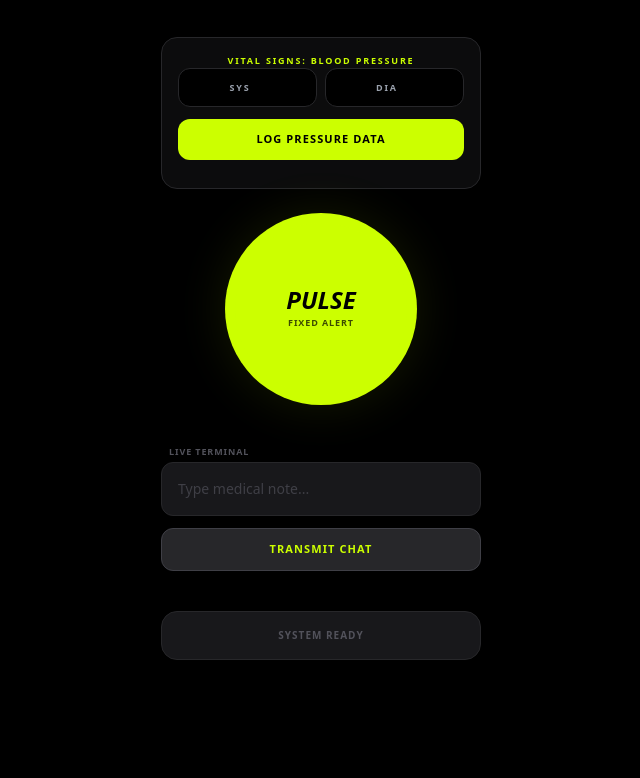
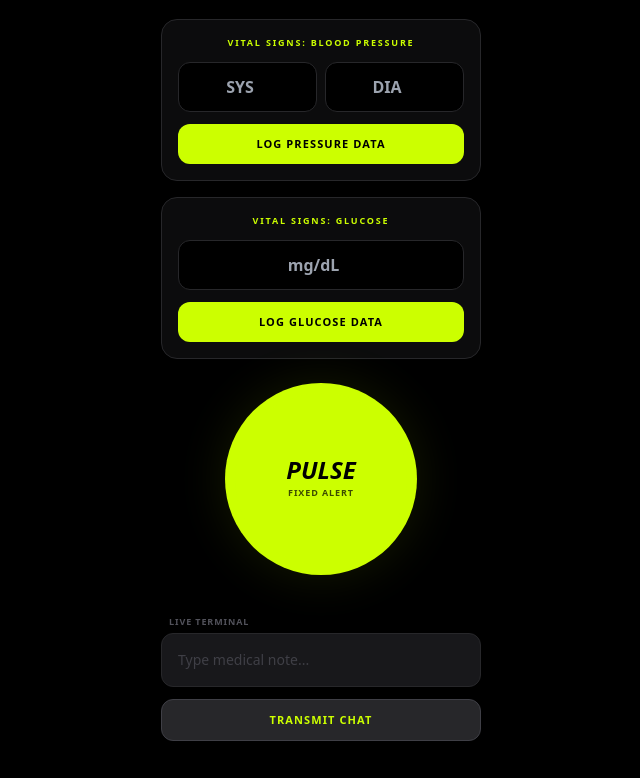
Before and after one commit to PreventiveHP/montcode-sender, a website: page index.html in a window 1280 px wide. Shown: the part 98-876 px from the top of the page, without its empty margins (319-959 px from the left). Before the commit the page ends 800 px from the top, so only its background shows below. Drawn offline with nearby package versions, Linux system fonts and the light colour scheme.

Commit message:
Update index.html

```diff
--- a/index.html
+++ b/index.html
@@ -1,245 +1,123 @@
    <!DOCTYPE html>
-
 <html lang="en">
-
 <head>
-
     <meta charset="UTF-8">
-
     <meta name="viewport" content="width=device-width, initial-scale=1.0">
-
     <title>SENDER TEST - MontCode™</title>
-
     <script src="https://js.pusher.com/8.2.0/pusher.min.js"></script>
-
     <script src="https://cdn.tailwindcss.com"></script>
-
 </head>
-
 <body class="bg-black text-white flex flex-col items-center justify-center min-h-screen p-6 font-sans">
 
-
-
     <div class="text-center mb-10">
-
         <h1 class="text-[#ccff00] text-3xl font-black italic tracking-tighter uppercase leading-none">SENDER TEST</h1>
-
-        <p class="text-zinc-500 text-[10px] font-bold uppercase tracking-[0.3em] mt-2">Bridge Transmitter v2.0</p>
-
+        <p class="text-zinc-500 text-[10px] font-bold uppercase tracking-[0.3em] mt-2">Bridge Transmitter v2.1</p>
     </div>
 
-
+    <div class="w-full max-w-xs bg-zinc-900/50 border border-zinc-800 p-4 rounded-2xl mb-4 shadow-xl">
+        <span class="text-[9px] text-[#ccff00] uppercase tracking-[0.2em] font-bold block mb-3 text-center">Vital Signs: Blood Pressure</span>
+        <div class="flex gap-2 mb-3">
+            <input type="number" id="bp-sys" placeholder="SYS" class="w-1/2 bg-black border border-zinc-800 rounded-xl p-3 text-center text-[#ccff00] font-bold outline-none focus:border-[#ccff00] transition-all">
+            <input type="number" id="bp-dia" placeholder="DIA" class="w-1/2 bg-black border border-zinc-800 rounded-xl p-3 text-center text-[#ccff00] font-bold outline-none focus:border-[#ccff00] transition-all">
+        </div>
+        <button onclick="prepararEnvioBP()" class="w-full bg-[#ccff00] text-black font-black py-3 rounded-xl uppercase text-[11px] tracking-widest hover:bg-white transition-all">
+            Log Pressure Data
+        </button>
+    </div>
 
     <div class="w-full max-w-xs bg-zinc-900/50 border border-zinc-800 p-4 rounded-2xl mb-6 shadow-xl">
+        <span class="text-[9px] text-[#ccff00] uppercase tracking-[0.2em] font-bold block mb-3 text-center">Vital Signs: Glucose</span>
+        <div class="flex gap-2 mb-3">
+            <input type="number" id="glu-val" placeholder="mg/dL" class="w-full bg-black border border-zinc-800 rounded-xl p-3 text-center text-[#ccff00] font-bold outline-none focus:border-[#ccff00] transition-all">
+        </div>
+        <button onclick="prepararEnvioGLU()" class="w-full bg-[#ccff00] text-black font-black py-3 rounded-xl uppercase text-[11px] tracking-widest hover:bg-white transition-all">
+            Log Glucose Data
+        </button>
+    </div>
 
-        <label class="text-[9px] text-[#ccff00] uppercase tracking-[0.2em] font-bold block mb-3 text-center">Vital Signs: Blood Pressure</p>
+    <button id="send-btn" onclick="enviarDato('HOLA MUNDO DESDE EL TEST')"
+        class="w-48 h-48 bg-[#ccff00] text-black font-black rounded-full border-[10px] border-[#ccff00]/20 shadow-[0_0_50px_rgba(204,255,0,0.1)] active:scale-95 transition-all flex flex-col items-center justify-center focus:outline-none mb-10">
+        <span class="text-2xl italic uppercase leading-none">PULSE</span>
+        <span class="text-[9px] opacity-70 mt-1 uppercase tracking-[0.1em]">Fixed Alert</span>
+    </button>
 
-        <div class="flex gap-2 mb-3">
-
-            <input type="number" id="bp-sys" placeholder="SYS" class="w-1/2 bg-black border border-zinc-800 rounded-xl p-3 text-center text-[#ccff00] font-bold outline-none focus:border-[#ccff00] transition-all">
-
-            <input type="number" id="bp-dia" placeholder="DIA" class="w-1/2 bg-black border border-zinc-800 rounded-xl p-3 text-center text-[#ccff00] font-bold outline-none focus:border-[#ccff00] transition-all">
-
+    <div class="w-full max-w-xs space-y-3">
+        <div class="flex flex-col">
+            <label class="text-[9px] text-zinc-600 uppercase tracking-widest ml-2 mb-1 font-bold">Live Terminal</label>
+            <input type="text" id="chat-input"
+                placeholder="Type medical note..."
+                class="w-full bg-zinc-900 border border-zinc-800 rounded-xl p-4 text-white text-sm focus:outline-none focus:border-[#ccff00] transition-all placeholder:text-zinc-700">
         </div>
 
-        <button onclick="prepararEnvioBP()" class="w-full bg-[#ccff00] text-black font-black py-3 rounded-xl uppercase text-[11px] tracking-widest hover:bg-white transition-all">
-
-            Log Pressure Data
-
+        <button onclick="enviarDesdeChat()"
+            class="w-full bg-zinc-800 hover:bg-zinc-700 text-[#ccff00] font-bold py-3 rounded-xl transition-all uppercase text-[11px] tracking-widest border border-zinc-700">
+            Transmit Chat
         </button>
-
     </div>
 
-
-
-    <button id="send-btn" onclick="enviarDato('HOLA MUNDO DESDE EL TEST')"
-
-        class="w-48 h-48 bg-[#ccff00] text-black font-black rounded-full border-[10px] border-[#ccff00]/20 shadow-[0_0_50px_rgba(204,255,0,0.1)] active:scale-95 transition-all flex flex-col items-center justify-center focus:outline-none mb-10">
-
-        <span class="text-2xl italic uppercase leading-none">PULSE</span>
-
-        <span class="text-[9px] opacity-70 mt-1 uppercase tracking-[0.1em]">Fixed Alert</span>
-
-    </button>
-
-
-
-    <div class="w-full max-w-xs space-y-3">
-
-        <div class="flex flex-col">
-
-            <label class="text-[9px] text-zinc-600 uppercase tracking-widest ml-2 mb-1 font-bold">Live Terminal</label>
-
-            <input type="text" id="chat-input"
-
-                placeholder="Type medical note..."
-
-                class="w-full bg-zinc-900 border border-zinc-800 rounded-xl p-4 text-white text-sm focus:outline-none focus:border-[#ccff00] transition-all placeholder:text-zinc-700">
-
-        </div>
-
-
-
-        <button onclick="enviarDesdeChat()"
-
-            class="w-full bg-zinc-800 hover:bg-zinc-700 text-[#ccff00] font-bold py-3 rounded-xl transition-all uppercase text-[11px] tracking-widest border border-zinc-700">
-
-            Transmit Chat
-
-        </button>
-
+    <div id="status-box" class="mt-10 p-4 rounded-2xl bg-zinc-900 border border-zinc-800 w-full max-w-xs text-center">
+        <p id="status-text" class="text-zinc-600 font-bold text-[10px] uppercase tracking-widest">System Ready</p>
     </div>
 
-
-
-    <div id="status-box" class="mt-10 p-4 rounded-2xl bg-zinc-900 border border-zinc-800 w-full max-w-xs text-center">
-
-        <p id="status-text" class="text-zinc-600 font-bold text-[10px] uppercase tracking-widest">System Ready</p>
-
-    </div>
-
-
-
     <script>
-
-        // --- NUEVA FUNCIÓN PARA BP ---
-
         function prepararEnvioBP() {
-
             const sys = document.getElementById('bp-sys').value;
-
             const dia = document.getElementById('bp-dia').value;
-
-
-
             if (sys && dia) {
-
-                // Creamos la cadena de texto con un prefijo reconocible
-
-                const mensajeBP = `CMD:BP|SYS:${sys}|DIA:${dia}`;
-
-                enviarDato(mensajeBP); // Usamos tu función de siempre
-
-
-
-                // Limpiamos
-
+                enviarDato(`CMD:BP|SYS:${sys}|DIA:${dia}`);
                 document.getElementById('bp-sys').value = "";
-
                 document.getElementById('bp-dia').value = "";
-
-            } else {
-
-                alert("Enter SYS and DIA values");
-
-            }
-
+            } else { alert("Enter SYS and DIA values"); }
         }
 
-
-
-        // --- TU FUNCIÓN ORIGINAL (SIN TOCAR) ---
+        function prepararEnvioGLU() {
+            const glu = document.getElementById('glu-val').value;
+            if (glu) {
+                enviarDato(`CMD:GLU|VAL:${glu}`);
+                document.getElementById('glu-val').value = "";
+            } else { alert("Enter Glucose value"); }
+        }
 
         async function enviarDato(contenido) {
-
             const status = document.getElementById('status-text');
-
             const btn = document.getElementById('send-btn');
-
-
-
             if (!contenido) return;
-
-
-
             status.innerText = "TRANSMITTING...";
-
             status.className = "text-yellow-500 font-bold text-[10px] animate-pulse uppercase tracking-widest";
-
             btn.style.opacity = "0.5";
 
-
-
             try {
-
                 const response = await fetch('/api/pusher-relay', {
-
                     method: 'POST',
-
                     headers: { 'Content-Type': 'application/json' },
-
                     body: JSON.stringify({
-
                         message: contenido,
-
                         channel_id: "TEST-ID"
-
                     })
-
                 });
-
-
-
                 if (response.ok) {
-
                     status.innerText = "TRANSMISSION SUCCESS ✅";
-
                     status.className = "text-[#ccff00] font-bold text-[10px] uppercase tracking-widest";
-
-                } else {
-
-                    throw new Error("Relay Error");
-
-                }
-
+                } else { throw new Error("Relay Error"); }
             } catch (error) {
-
                 console.error("Error:", error);
-
                 status.innerText = "LINK FAILED ❌";
-
                 status.className = "text-red-500 font-bold text-[10px] uppercase tracking-widest";
-
-            } finally {
-
-                btn.style.opacity = "1";
-
-            }
-
+            } finally { btn.style.opacity = "1"; }
         }
 
-
-
         function enviarDesdeChat() {
-
             const input = document.getElementById('chat-input');
-
             const mensaje = input.value.trim();
-
             if (mensaje !== "") {
-
                 enviarDato(mensaje);
-
                 input.value = "";
-
-            } else {
-
-                alert("Please enter a message");
-
-            }
-
+            } else { alert("Please enter a message"); }
         }
 
-
-
         document.getElementById('chat-input').addEventListener('keypress', function (e) {
-
             if (e.key === 'Enter') { enviarDesdeChat(); }
-
         });
-
     </script>
-
 </body>
-
 </html>
```
